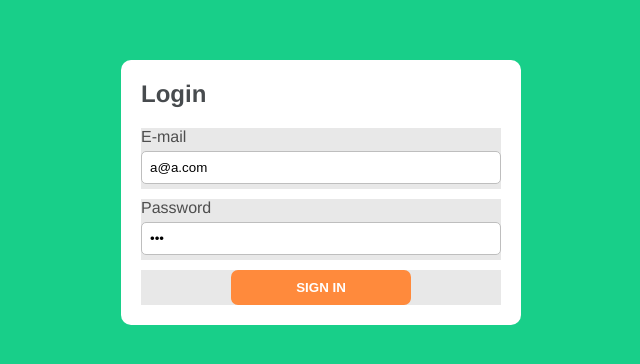
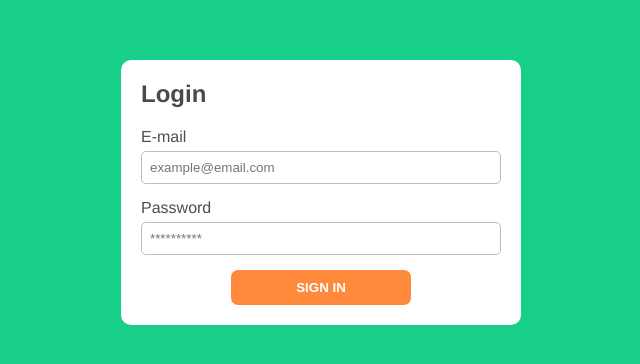
Before and after one commit to luizclr/react-base, a React app: page /login in a window 1280 px wide. Shown: the part 208-572 px from the top of the page, without its empty margins (319-959 px from the left). Built offline with nearby package versions, Linux system fonts and the light colour scheme.

Commit message:
feat: check themeStyle from storage to set initial state

```diff
--- a/src/pages/login/login.container.tsx
+++ b/src/pages/login/login.container.tsx
@@ -1,17 +1,15 @@
-import { useContext, useEffect } from "react";
+import { useEffect } from "react";
 import { useNavigate } from "react-router-dom";
 
 import { User } from "~/entities/user";
 import { Login as BaseLogin } from "~/pages/login/login";
 import { useApp } from "~/state/app/hook";
 import { useAuth } from "~/state/auth/hook";
-import GlobalContext from "~/state/global/context";
 
 export const Login: React.FC = () => {
   const navigate = useNavigate();
-  const { authService, storageService } = useContext(GlobalContext);
-  const { setIsLoading } = useApp();
-  const { signIn, isAuthenticated } = useAuth();
+  const { setIsLoading, storageService } = useApp();
+  const { signIn, isAuthenticated, authService } = useAuth();
 
   useEffect((): void => {
     if (isAuthenticated) navigate("/");
--- a/src/pages/login/login.styles.tsx
+++ b/src/pages/login/login.styles.tsx
@@ -14,6 +14,7 @@ export const Flex = styled.div`
   display: flex;
   flex-direction: column;
   margin-bottom: 10px;
+  background-color: inherit;
 `;
 
 export const Card = styled.div`
@@ -45,6 +46,7 @@ export const Input = styled.input`
 export const ButtonWrapper = styled.div`
   display: flex;
   justify-content: center;
+  background-color: inherit;
 `;
 
 export const Button = styled.button`
--- a/src/pages/login/login.tsx
+++ b/src/pages/login/login.tsx
@@ -16,8 +16,8 @@ type Props = {
 };
 
 export const Login: React.FC<Props> = (props: Props) => {
-  const [email, setEmail] = useState("a@a.com");
-  const [password, setPassword] = useState("123");
+  const [email, setEmail] = useState("");
+  const [password, setPassword] = useState("");
 
   const handleSubmit = async (e: React.FormEvent<HTMLFormElement>): Promise<void> => {
     e.preventDefault();
--- a/src/state/global/provider/index.tsx
+++ b/src/state/global/provider/index.tsx
@@ -9,17 +9,30 @@ import { AppReducer } from "~/state/app/reducer";
 import { AuthState, initialAuthState } from "~/state/auth";
 import { AuthReducer } from "~/state/auth/reducer";
 import GlobalContext from "~/state/global/context";
-import { initialThemeState } from "~/state/theme";
+import { ThemeState } from "~/state/theme";
 import { ThemeReducer } from "~/state/theme/reducer";
 import { ServicesTypes } from "~/state/types";
-import { defaultStyleGuide } from "~/style-guide";
+import { defaultStyleGuide, ThemeStyle } from "~/style-guide";
 
 export const GlobalProvider = ({
   children,
   value: services,
 }: PropsWithChildren<{ value: ServicesTypes }>): ReactElement => {
+  const { storageService } = initialServicesState;
+
+  const getInitialTheme = (): ThemeState => {
+    const storedItem = storageService.get("themeStyle", (item: string) => item);
+    let themeStyle = ThemeStyle.light;
+
+    if (storedItem === ThemeStyle.dark) themeStyle = ThemeStyle.dark;
+
+    storageService.set("themeStyle", themeStyle);
+    return {
+      themeStyle,
+    };
+  };
+
   const getInitialAuthState = (): AuthState => {
-    const { storageService } = initialServicesState;
     if (storageService.exists("token") && storageService.exists("user")) {
       const token = storageService.get("token", (item: string) => item);
       const user = storageService.get("user", (item: User) => {
@@ -38,7 +51,7 @@ export const GlobalProvider = ({
 
   const [appState, appDispatch] = useReducer(AppReducer, initialAppState);
   const [authState, authDispatch] = useReducer(AuthReducer, getInitialAuthState());
-  const [themeState, themeDispatch] = useReducer(ThemeReducer, initialThemeState);
+  const [themeState, themeDispatch] = useReducer(ThemeReducer, getInitialTheme());
 
   const value = useMemo(
     () => ({
--- a/src/style-guide/helpers/index.ts
+++ b/src/style-guide/helpers/index.ts
@@ -15,8 +15,8 @@ export const getTheme =
 
 /**
  *
- * @param lightCallback callback to be called if theme is 'dark'
- * @param rightCallback callback to be called if theme is 'light'
+ * @param lightCallback callback to be called if theme is 'light'
+ * @param rightCallback callback to be called if theme is 'dark'
  * @returns string | number to use as css value
  */
 export const getColorByTheme =
```
Also changed, not shown: 2 other files (tests, documents, lock files or other folders).
